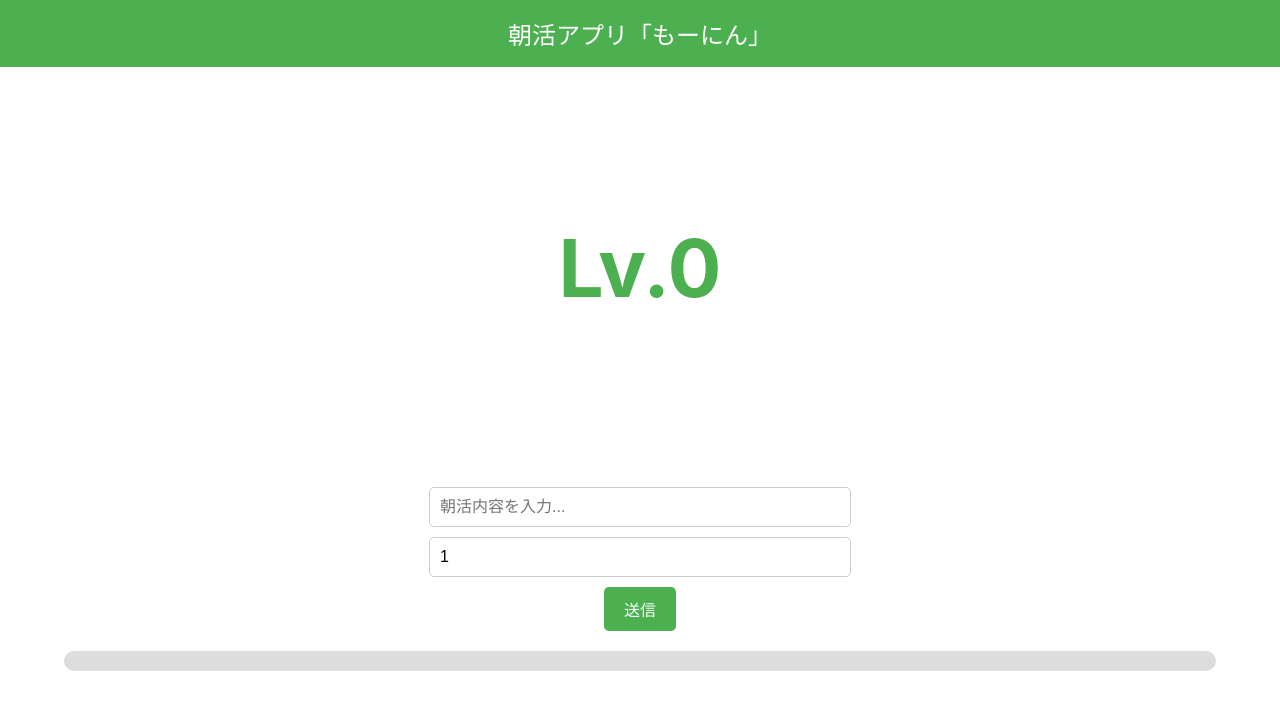
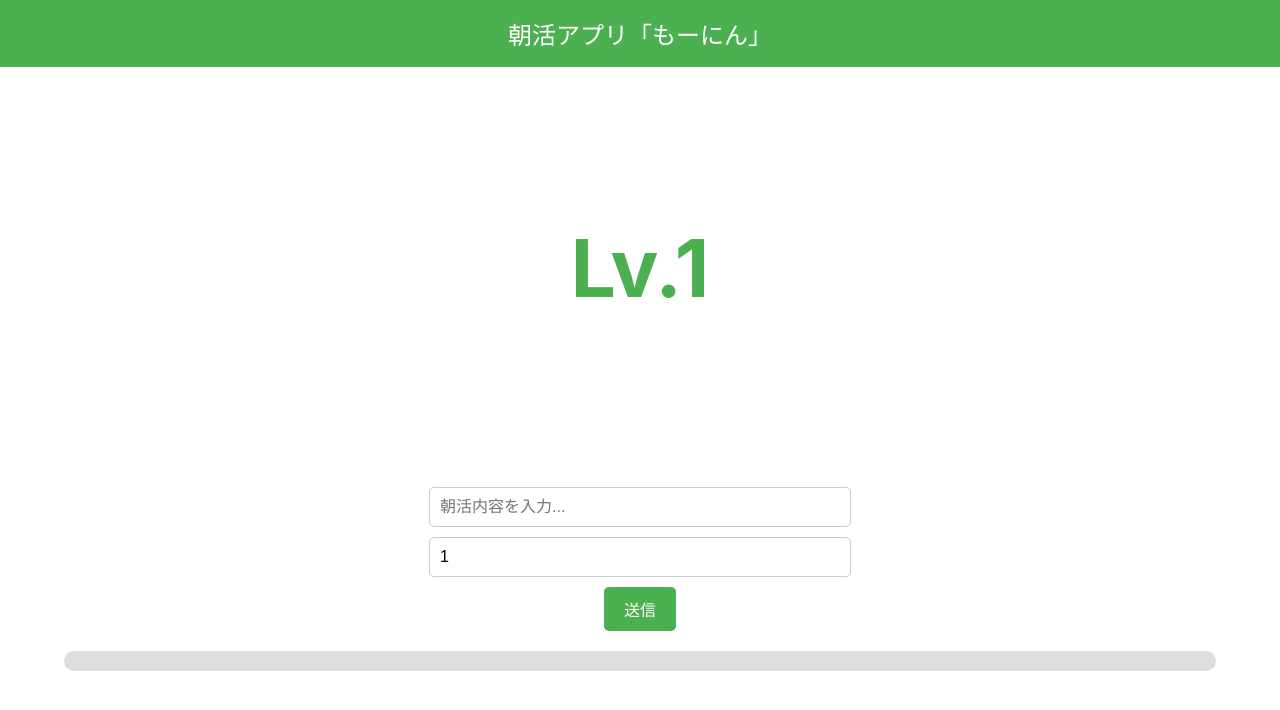
Before and after one commit to dorara-m/mornin, a React (Create React App) app: page / in a window 1280 px wide. Shown: the top 710 px of the page. Built offline with nearby package versions, Linux system fonts and the light colour scheme.

Commit message:
update: ポイント繰り上げ機能

```diff
--- a/src/App.tsx
+++ b/src/App.tsx
@@ -41,12 +41,12 @@ const App: React.FC = () => {
     { text: string; progress: number; timeStamp: string }[]
   >([]);
   const [displayProgress, setDisplayProgress] = useState<number>(0);
-  const [level, setLevel] = useState<number>(0);
+  const [level, setLevel] = useState<number>(1);
   const [animate, setAnimate] = useState<boolean>(false);
   const [burstVisible, setBurstVisible] = useState<boolean>(false);
 
   const getMaxProgress = (level: number): number => {
-    return 5 + level; // レベル0で5、レベル1で6...
+    return 4 + level; // レベル1で5、レベル2で6...
   };
 
   // 日付をフォーマットする関数
@@ -67,7 +67,7 @@ const App: React.FC = () => {
 
     if (displayProgress + progress >= maxProgress) {
       // 進捗度がmaxを超えたとき = レベルアップしたとき
-      setDisplayProgress(0); // 表示上の進捗をリセット
+      setDisplayProgress(displayProgress + progress - maxProgress); // 表示上の進捗を調整（次のレベルに持ち越す）
       setLevel(level + 1); // レベルを1つ上げる
 
       // アニメーションとconfettiをトリガー
```
Also changed, not shown: 1 other file (tests, documents, lock files or other folders).
